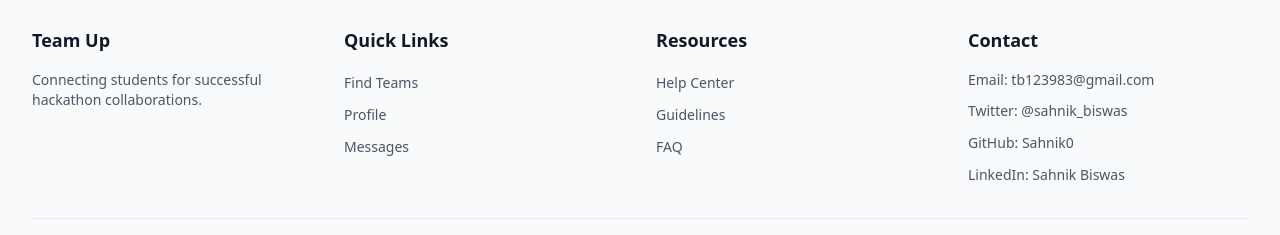
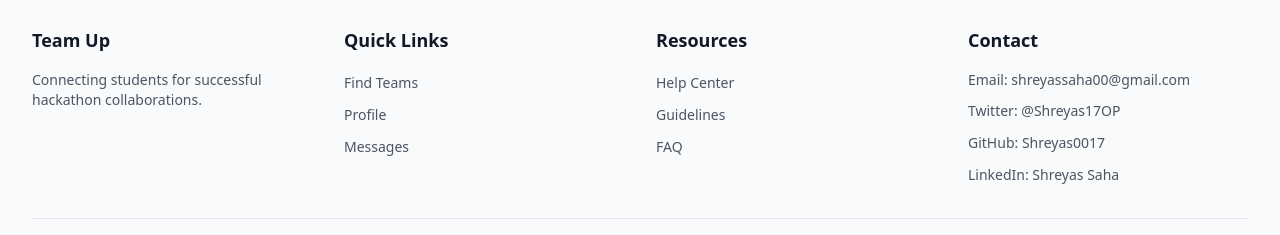
Before and after one commit to Shreyas0017/Team-Up, a React (Vite) app: page / in a window 1280 px wide. Shown: the part 1292-1527 px from the top of the page. Built offline with nearby package versions, Linux system fonts and the light colour scheme; no server answers.

Commit message:
Minor changes

```diff
--- a/src/pages/Home.tsx
+++ b/src/pages/Home.tsx
@@ -1,4 +1,4 @@
-import { useState, useEffect } from 'react';
+import { useState } from 'react';
 import { Link } from 'react-router-dom';
 import { Users, Rocket, Calendar, MessageSquare, ChevronRight, Check, Star} from 'lucide-react';
 import { Button } from '@/components/ui/Button';
@@ -210,35 +210,35 @@ export default function Home() {
                 <div>
                   <h3 className="text-lg font-semibold text-gray-900 dark:text-white mb-4">Contact</h3>
                   <ul className="space-y-2">
-                    <li className="text-gray-600 dark:text-gray-300 text-sm">Email: tb123983@gmail.com</li>
+                    <li className="text-gray-600 dark:text-gray-300 text-sm">Email: shreyassaha00@gmail.com</li>
                     <li>
                       <a
-                        href="https://x.com/sahnik_biswas"
+                        href="https://x.com/Shreyas17OP"
                         target="_blank"
                         rel="noopener noreferrer"
                         className="text-gray-600 dark:text-gray-300 hover:text-blue-600 dark:hover:text-blue-400 text-sm inline-flex items-center"
                       >
-                        Twitter: @sahnik_biswas
+                        Twitter: @Shreyas17OP
                       </a>
                     </li>
                     <li>
                       <a
-                        href="https://github.com/Sahnik0"
+                        href="https://github.com/Shreyas0017"
                         target="_blank"
                         rel="noopener noreferrer"
                         className="text-gray-600 dark:text-gray-300 hover:text-blue-600 dark:hover:text-blue-400 text-sm inline-flex items-center"
                       >
-                        GitHub: Sahnik0
+                        GitHub: Shreyas0017
                       </a>
                     </li>
                     <li>
                       <a
-                        href="https://www.linkedin.com/in/sahnik-biswas-8514012a7/"
+                        href="https://www.linkedin.com/in/shreyas-saha"
                         target="_blank"
                         rel="noopener noreferrer"
                         className="text-gray-600 dark:text-gray-300 hover:text-blue-600 dark:hover:text-blue-400 text-sm inline-flex items-center"
                       >
-                        LinkedIn: Sahnik Biswas
+                        LinkedIn: Shreyas Saha
                       </a>
                     </li>
                   </ul>
```
Also changed, not shown: src/components/Navbar.tsx (+6 -1 lines).
